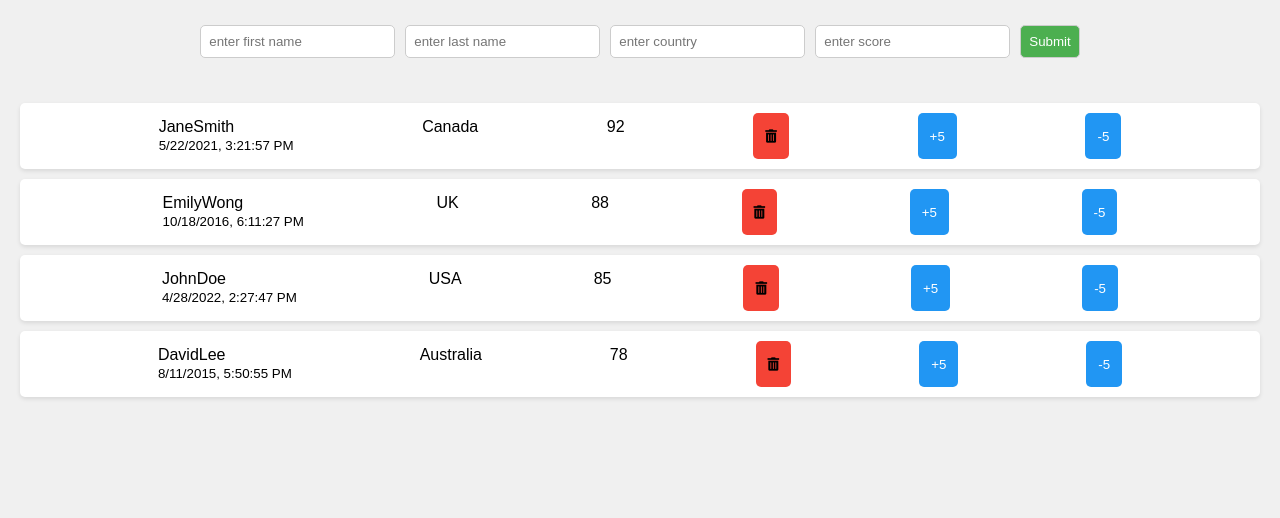
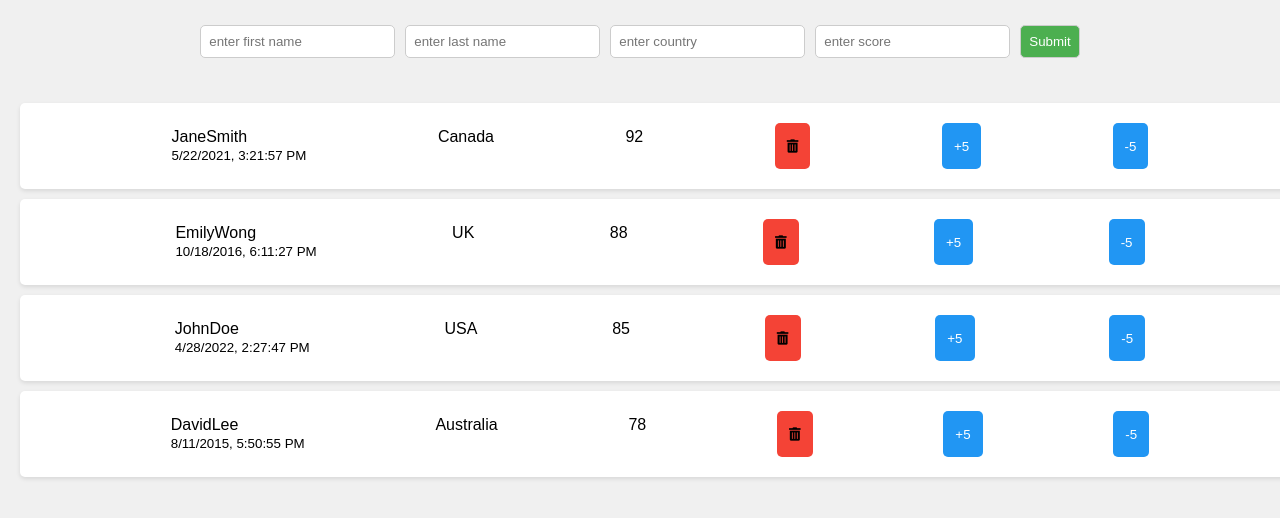
Before and after one commit to AryanThadani02/Leaderboard, a plain HTML site: page index.html in a window 1280 px wide. Drawn offline with Linux system fonts and the light colour scheme.

Commit message:
doneeeeee

```diff
--- a/style.css
+++ b/style.css
@@ -38,11 +38,12 @@ input[type="submit"]:hover {
 
 .row {
   background-color: #ffffff; /* Set background color for each row */
-  padding: 10px;
+  padding: 20px;
   border-radius: 5px;
   box-shadow: 0 2px 4px rgba(0, 0, 0, 0.1);
   display: flex;
   justify-content: space-around;
+  width: 100%;
 }
 
 .row p {
```
